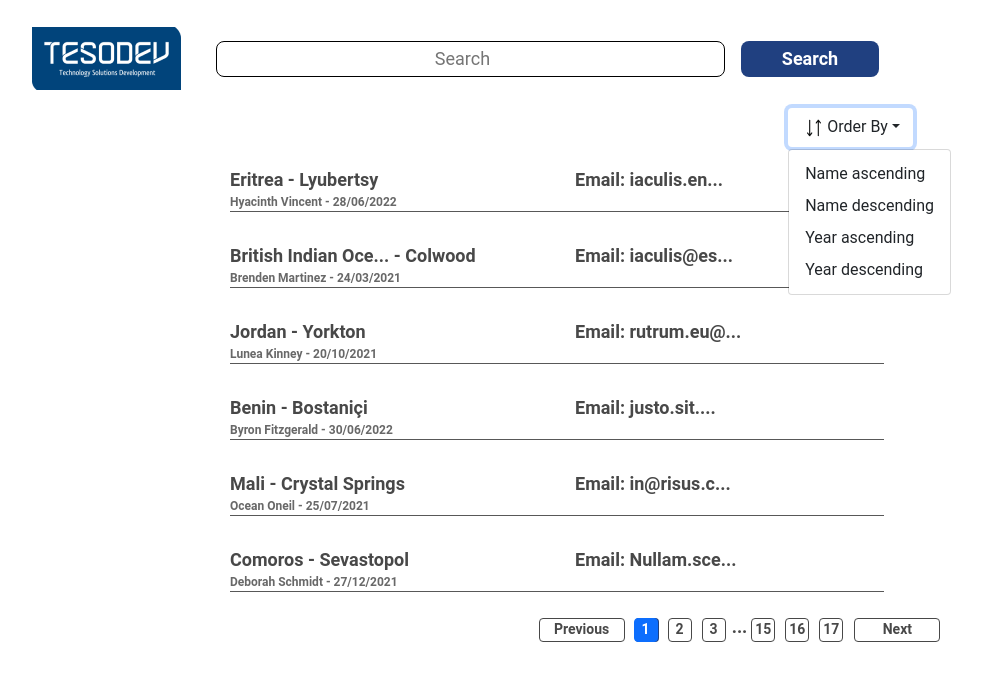
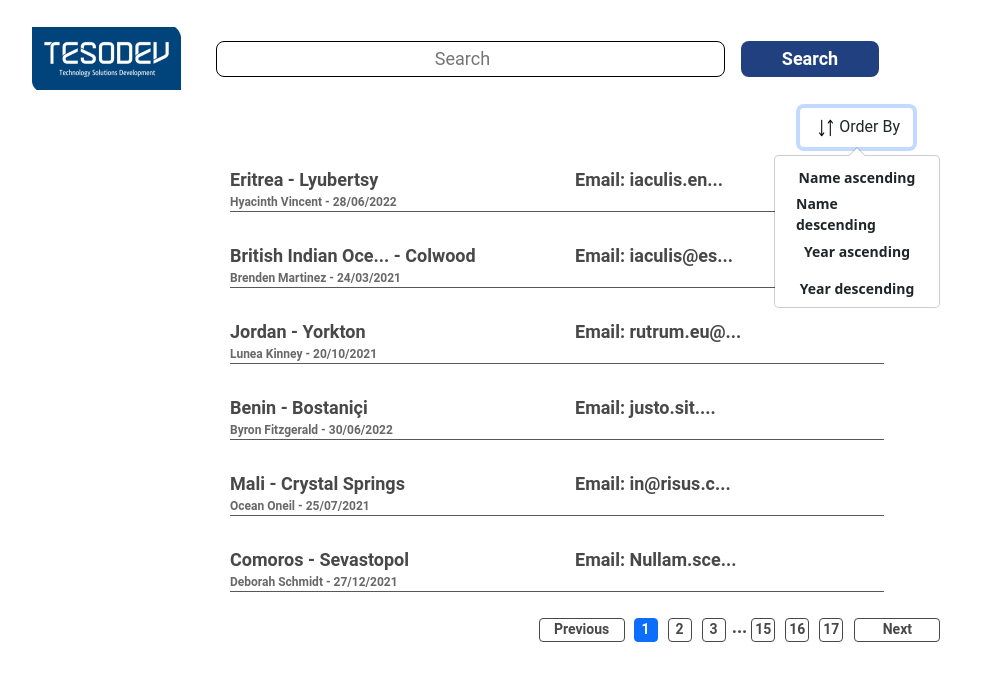
Before and after one commit to ulkermu/search-engine-app, a React (Create React App) app: page /showmore in a window 1280 px wide. Both pictures are taken after a click on the button "Order By". Shown: the top 680 px of the page, without its empty margins (5-987 px from the left). Built offline with nearby package versions, Linux system fonts and the light colour scheme.

Commit message:
PoopUp Order by

```diff
--- a/src/components/MoreList.jsx
+++ b/src/components/MoreList.jsx
@@ -3,10 +3,11 @@ import { UserContext } from "../context/UserContext";
 import User from "./User";
 import Pagination from "./Pagination";
 import tesodevSmallLogo from "../img/tesodev-small.png";
-import orderIcon from "../img/iconfinder.png";
+import orderIcon from "../img/iconfinder.png"
 import MoreSearchBar from "./MoreSearchBar";
 import { Link } from "react-router-dom";
-import { Dropdown } from "react-bootstrap";
+import { Popover } from "react-bootstrap";
+import OrderBy from "./OrderBy";
 
 const MoreList = () => {
   const { user, setUser } = useContext(UserContext);
@@ -79,7 +80,6 @@ const MoreList = () => {
     }
   };
 
-
   //* Pagination Number Select
   const handleSelect = (data) => {
     setCurrentPage(data.selected + 1);
@@ -99,7 +99,26 @@ const MoreList = () => {
         <div className="app-more-list">
           <div className="more-list">
             <div className="order">
-              <Dropdown>
+              <OrderBy />
+            </div>
+            <User
+              indexOfFirstUser={indexOfFirstUser}
+              indexOfLastUser={indexOfLastUser}
+            />
+          </div>
+          <div className="app-pagination">
+            <Pagination handleSelect={handleSelect} pageCount={pageCount} />
+          </div>
+        </div>
+      </main>
+    </div>
+  );
+};
+
+export default MoreList;
+
+/*
+<Dropdown>
                 <Dropdown.Toggle variant="" id="dropdown-basic">
                   <img src={orderIcon} alt="Finder" />
                   Order By
@@ -132,19 +151,4 @@ const MoreList = () => {
                   </Dropdown.Item>
                 </Dropdown.Menu>
               </Dropdown>
-            </div>
-            <User
-              indexOfFirstUser={indexOfFirstUser}
-              indexOfLastUser={indexOfLastUser}
-            />
-          </div>
-          <div className="app-pagination">
-            <Pagination handleSelect={handleSelect} pageCount={pageCount} />
-          </div>
-        </div>
-      </main>
-    </div>
-  );
-};
-
-export default MoreList;
+*/
--- /dev/null
+++ b/src/components/OrderBy.jsx
@@ -0,0 +1,81 @@
+import orderIcon from "../img/iconfinder.png";
+import { Popover, OverlayTrigger, Button } from "react-bootstrap";
+import { useContext, useState } from "react";
+import { UserContext } from "../context/UserContext";
+
+const OrderBy = () => {
+  const [order, setOrder] = useState("ascending");
+  const [dateOrder, setDateOrder] = useState("ASC");
+
+  const { user, setUser } = useContext(UserContext);
+
+  //* String Sortings functions;
+  const sortingAsc = () => {
+    if (order === "ascending") {
+      const sorted = [...user].sort((a, b) => (a > b ? 1 : -1));
+      setUser(sorted);
+      setOrder("descending");
+    }
+  };
+
+  const sortingDsc = () => {
+    if (order === "descending") {
+      const sorted = [...user].sort((a, b) => (a > b ? -1 : 1));
+      setUser(sorted);
+      setOrder("ascending");
+    }
+  };
+
+  //* Date Sorting Functions.
+  const sortingDateAsc = () => {
+    if (dateOrder === "ASC") {
+      const sortedDate = [...user].sort(
+        (a, b) =>
+          new Date(...a[3].split("/").reverse()) -
+          new Date(...b[3].split("/").reverse())
+      );
+      setUser(sortedDate);
+      setDateOrder("DSC");
+    }
+  };
+
+  const sortingDateDsc = () => {
+    if (dateOrder === "DSC") {
+      const sortedDate = [...user].sort(
+        (a, b) =>
+          new Date(...b[3].split("/").reverse()) -
+          new Date(...a[3].split("/").reverse())
+      );
+      setUser(sortedDate);
+      setDateOrder("ASC");
+    }
+  };
+
+  const popover = (
+    <Popover id="popover-basic" className="order-poop">
+      <Popover.Body onClick={() => sortingAsc(user[0])} className="order-by">
+        Name ascending
+      </Popover.Body>
+      <Popover.Body onClick={() => sortingDsc(user[0])} className="order-by">
+        Name descending
+      </Popover.Body>
+      <Popover.Body onClick={() => sortingDateAsc(user[3])} className="order-by">
+        Year ascending
+      </Popover.Body>
+      <Popover.Body onClick={() => sortingDateDsc(user[3])} className="order-by">
+        Year descending
+      </Popover.Body>
+    </Popover>
+  );
+
+  return (
+    <OverlayTrigger trigger="click" placement="bottom" overlay={popover}>
+      <Button variant="">
+        <img src={orderIcon} alt="Finder" />
+        Order By
+      </Button>
+    </OverlayTrigger>
+  );
+};
+
+export default OrderBy;
--- a/src/index.css
+++ b/src/index.css
@@ -217,16 +217,6 @@ body {
   color: #484848;
 }
 
-.active {
-  background: #204080;
-  color: #fff;
-  border: 0 solid #484848;
-  text-align: center;
-  font-weight: 700;
-  border-radius: 4px;
-
-}
-
 .disabled {
   cursor: not-allowed;
   pointer-events: none;
@@ -280,3 +270,25 @@ input:focus {
   height: 24px;
   margin: 0;
 }
+
+.order-poop {
+  width: 166px;
+  height: 153px;
+}
+
+.order-by {
+  font-size: 14px;
+  font-weight: 700;
+  height: 29px;
+  cursor: pointer;
+  border-radius: 4px;
+  display: flex;
+  justify-content: center;
+  align-items: center;
+  margin: 5px;
+}
+
+.order-by:hover {
+  background-color: #C4C4C4;
+  color: #FFFFFF;
+}
```
